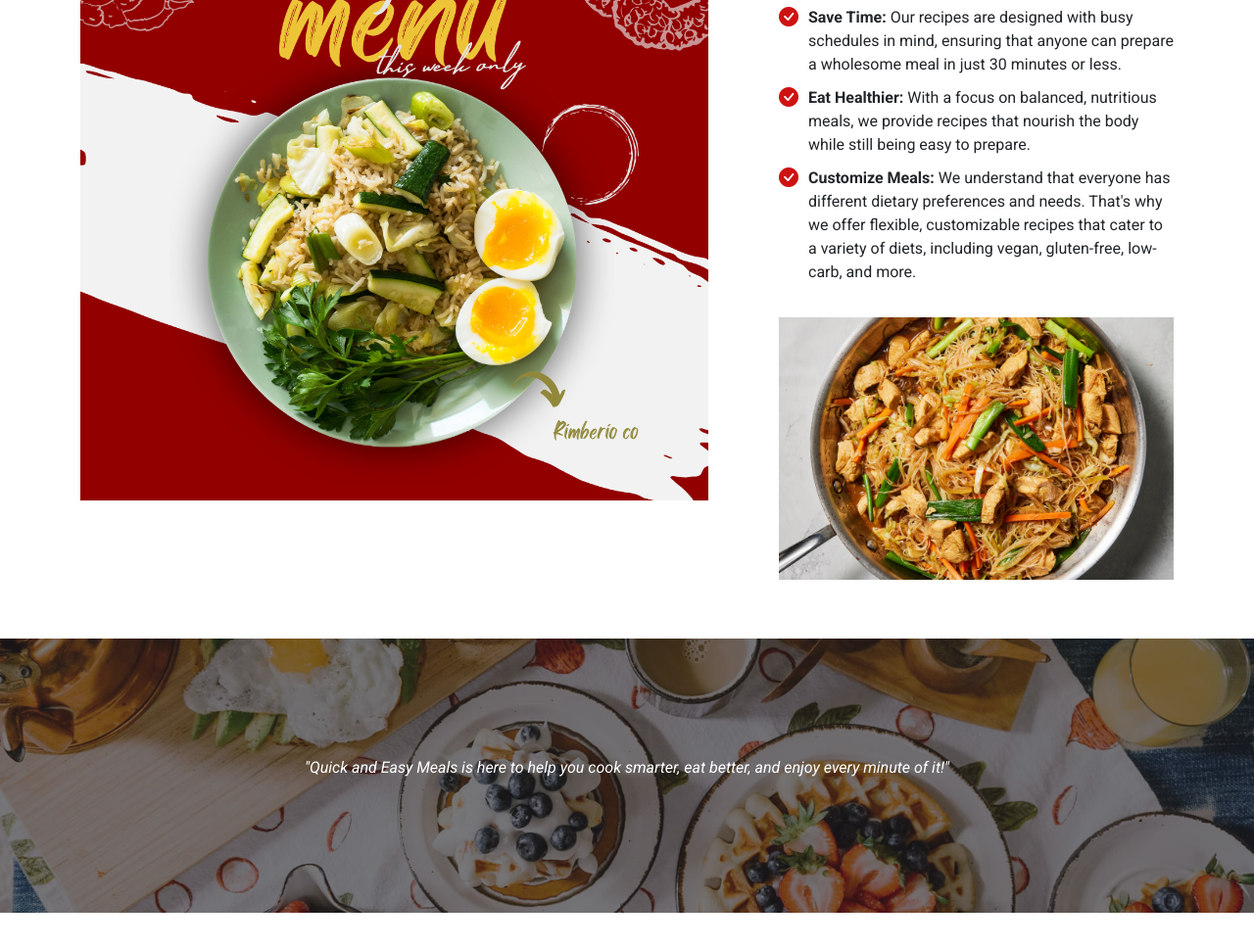
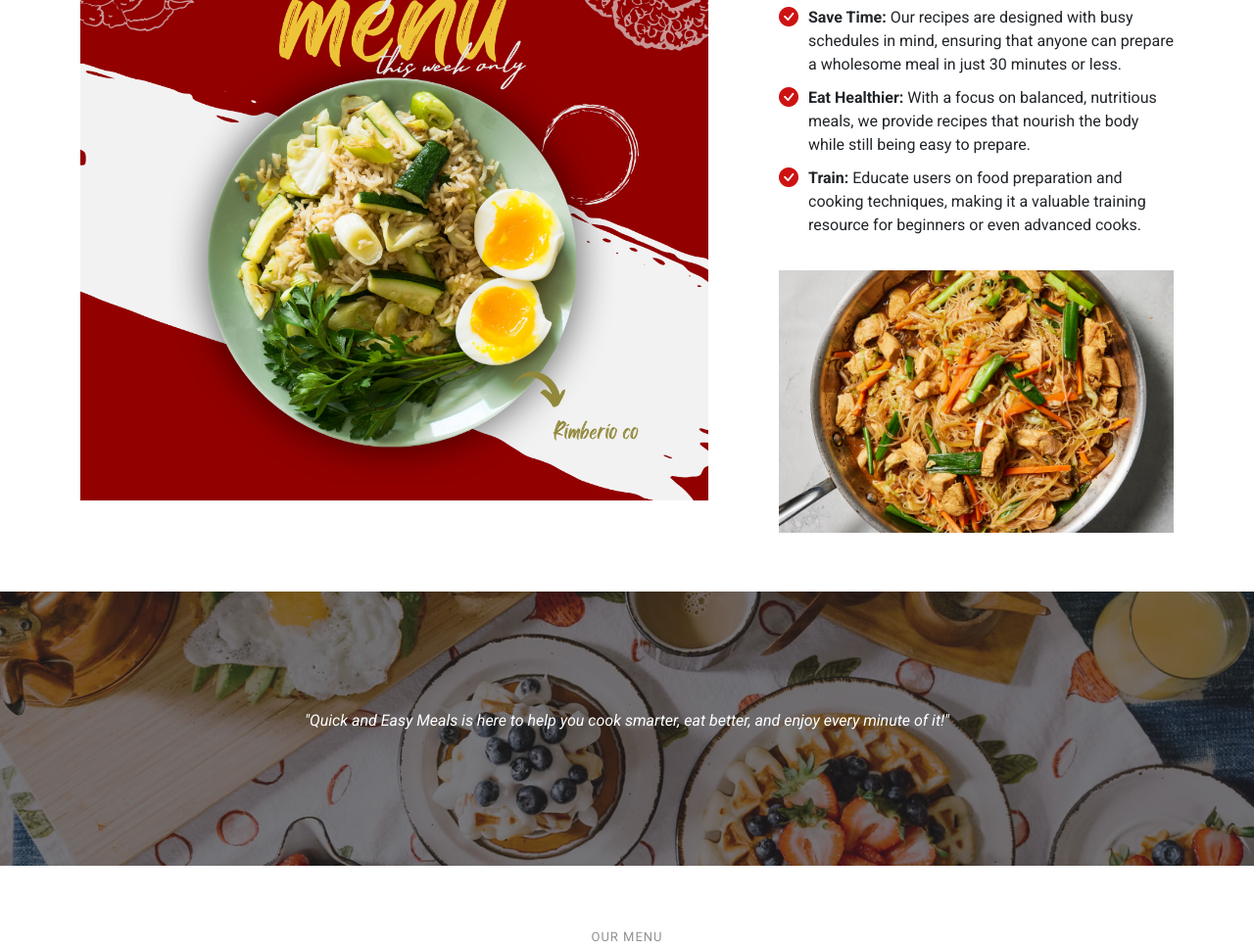
Before and after one commit to cabohol/yummy.github.io, a plain HTML site: page index.html in a window 1280 px wide. Shown: the part 1020-1989 px from the top of the page at 98% size. Drawn offline with Linux system fonts and the light colour scheme.

Commit message:
training

```diff
--- a/index.html
+++ b/index.html
@@ -114,7 +114,7 @@
                 <li><i class="bi bi-check-circle-fill"></i> <span> <b>Save Time:</b> Our recipes are designed with busy schedules in mind, ensuring that anyone can prepare a wholesome meal in just 30 minutes or less.</span></li>
                 <li><i class="bi bi-check-circle-fill"></i> <span> <b>Eat Healthier:</b> With a focus on balanced, nutritious meals, we provide recipes that nourish the body while still being easy to prepare.
                 </span></li>
-                <li><i class="bi bi-check-circle-fill"></i> <span><b>Customize Meals:</b> We understand that everyone has different dietary preferences and needs. That's why we offer flexible, customizable recipes that cater to a variety of diets, including vegan, gluten-free, low-carb, and more.</span></li>
+                <li><i class="bi bi-check-circle-fill"></i> <span><b>Train:</b> Educate users on food preparation and cooking techniques, making it a valuable training resource for beginners or even advanced cooks.</span></li>
               </ul>
 
 
```
